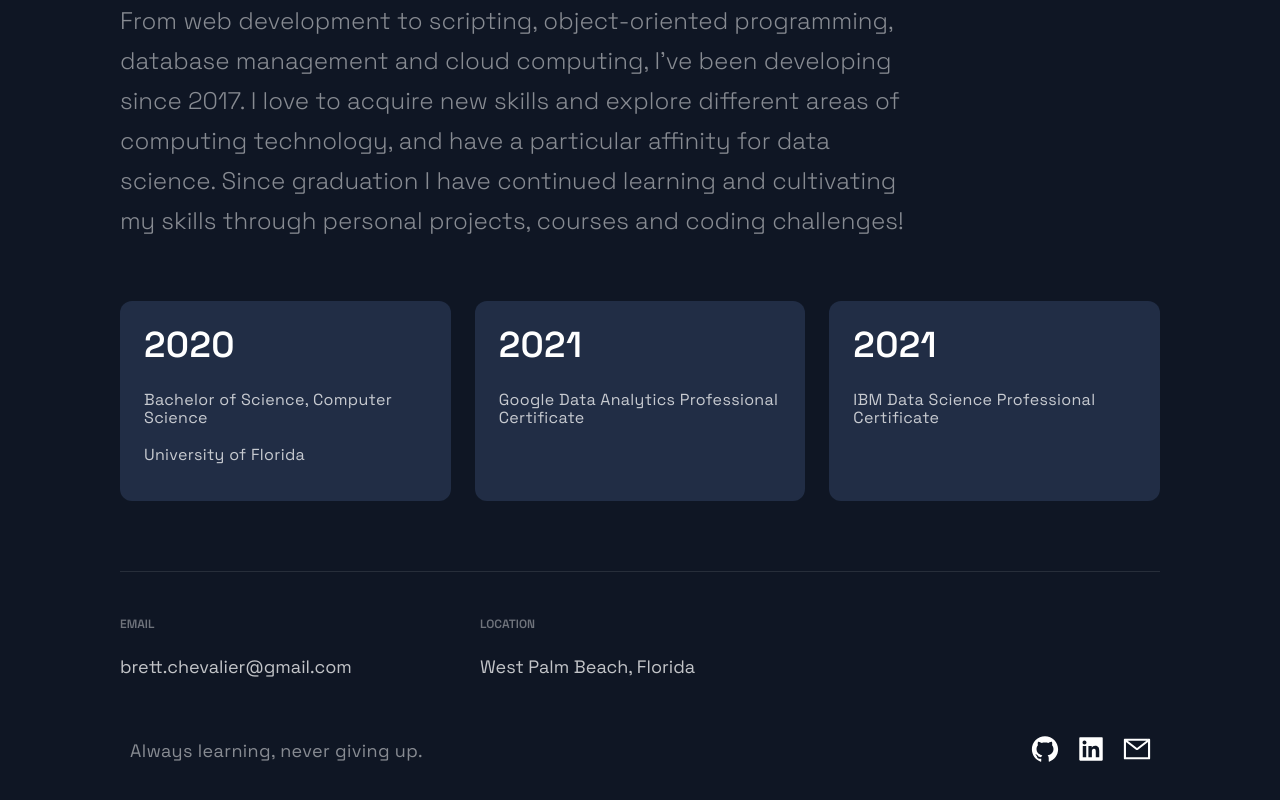
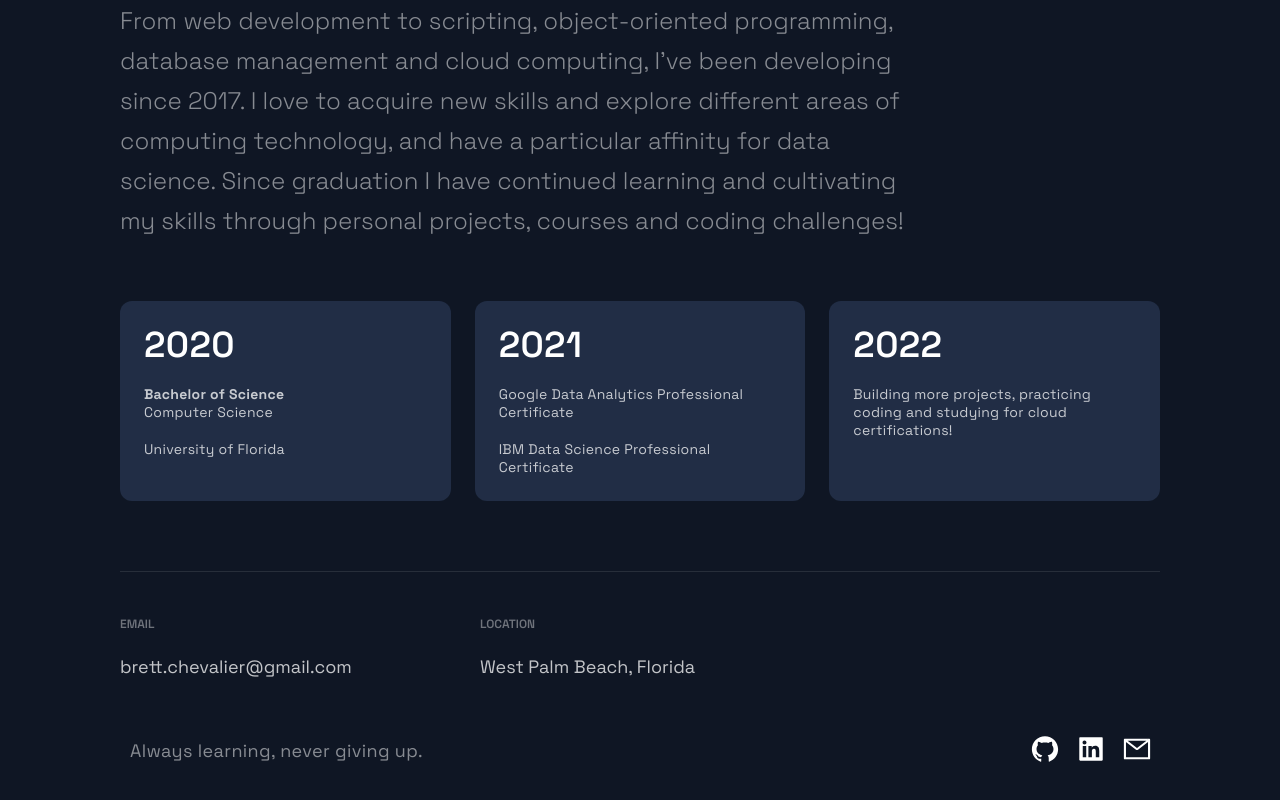
Before and after one commit to bchev95/react-portfolio, a Next.js app: page / in a window 1280 px wide. Shown: the part 3296-4096 px from the top of the page. Built offline with nearby package versions, Linux system fonts and the light colour scheme.

Commit message:
Fixed formatting of about cards, footer size fixes

```diff
--- a/src/components/Acomplishments/Acomplishments.js
+++ b/src/components/Acomplishments/Acomplishments.js
@@ -14,9 +14,10 @@ const Acomplishments = () => (
         <Box key={index}>
           <BoxNum>{card.number}</BoxNum>
           <br />
+          <BoxText><strong>{card.text0}</strong></BoxText>
           <BoxText>{card.text}</BoxText>
           <br />
-          <BoxText>{card.uni}</BoxText>
+          <BoxText>{card.text2}</BoxText>
         </Box>
       ))}
     </Boxes>
--- a/src/components/Acomplishments/AcomplishmentsStyles.js
+++ b/src/components/Acomplishments/AcomplishmentsStyles.js
@@ -54,34 +54,35 @@ export const BoxNum = styled.h5`
   line-height: 40px;
   letter-spacing: 0.01em;
   color: #FFFFFF;
-  margin-bottom: 8px;
+  margin-bottom: 2px;
 
   @media ${props => props.theme.breakpoints.md} {
     font-size: 28px;
-    line-height: 32px;
+    line-height: 20px;
   }
   @media ${props => props.theme.breakpoints.sm} {
     font-size: 24px;
-    line-height: 26px;
+    line-height: 14px;
 }
 `
 
 export const BoxText = styled.p`
   font-style: normal;
   font-weight: normal;
-  font-size: 16px;
+  font-size: 14px;
   line-height: 18px;
   letter-spacing: 0.02em;
   color: rgba(255, 255, 255, 0.75);
 
+
   @media ${props => props.theme.breakpoints.md}{
-    font-size: 12px;
+    font-size: 10px;
     line-height: 11px;
   };
 
   @media ${props => props.theme.breakpoints.sm} {
     font-size: 10px;
-    line-height: 8px;
+    line-height: 10px;
   }
 `
 
--- a/src/components/Footer/FooterStyles.js
+++ b/src/components/Footer/FooterStyles.js
@@ -35,7 +35,7 @@ export const LinkItem = styled.a`
 	}
 
 	@media ${props => props.theme.breakpoints.sm} {
-		font-size: 8px;
+		font-size: 10px;
 		line-height: 14px;
 		margin-bottom: 8px;
 		display: flex;
@@ -127,7 +127,7 @@ export const LinkList = styled.ul`
 	@media ${props => props.theme.breakpoints.md} {
 		width: 100%;
 		padding: 32px 0 16px;
-		gap: 16px;
+		gap: 100px;
 	}
 	@media ${props => props.theme.breakpoints.sm} {
 		width: 100%;
@@ -141,6 +141,12 @@ export const LinkColumn = styled.div`
 	flex-direction: column;
 	max-width: 220px;
 	width: 100%;
+
+	@media ${props => props.theme.breakpoints.md} {
+		font-size: 10px;
+		line-height: 12px;
+		padding-right: 8px;
+	}
 `
 export const LinkTitle = styled.h4`
 	font-style: normal;
--- a/src/constants/constants.js
+++ b/src/constants/constants.js
@@ -38,11 +38,7 @@ export const projects = [
 ];
 
 export const aboutData = [
-  { number: 2020, text: 'Bachelor of Science, Computer Science', uni: 'University of Florida'},
-  { number: 2021, text: 'Google Data Analytics Professional Certificate', },
-  { number: 2021, text: 'IBM Data Science Professional Certificate', },
+  { number: 2020, text0: 'Bachelor of Science', text: 'Computer Science', text2: 'University of Florida'},
+  { number: 2021, text: 'Google Data Analytics Professional Certificate', text2: 'IBM Data Science Professional Certificate'},
+  { number: 2022, text: 'Building more projects, practicing coding and studying for cloud certifications!' },
 ];
-
-export const avatar = [
-  {image: 'images/avatar.jpg'}
-];
```
